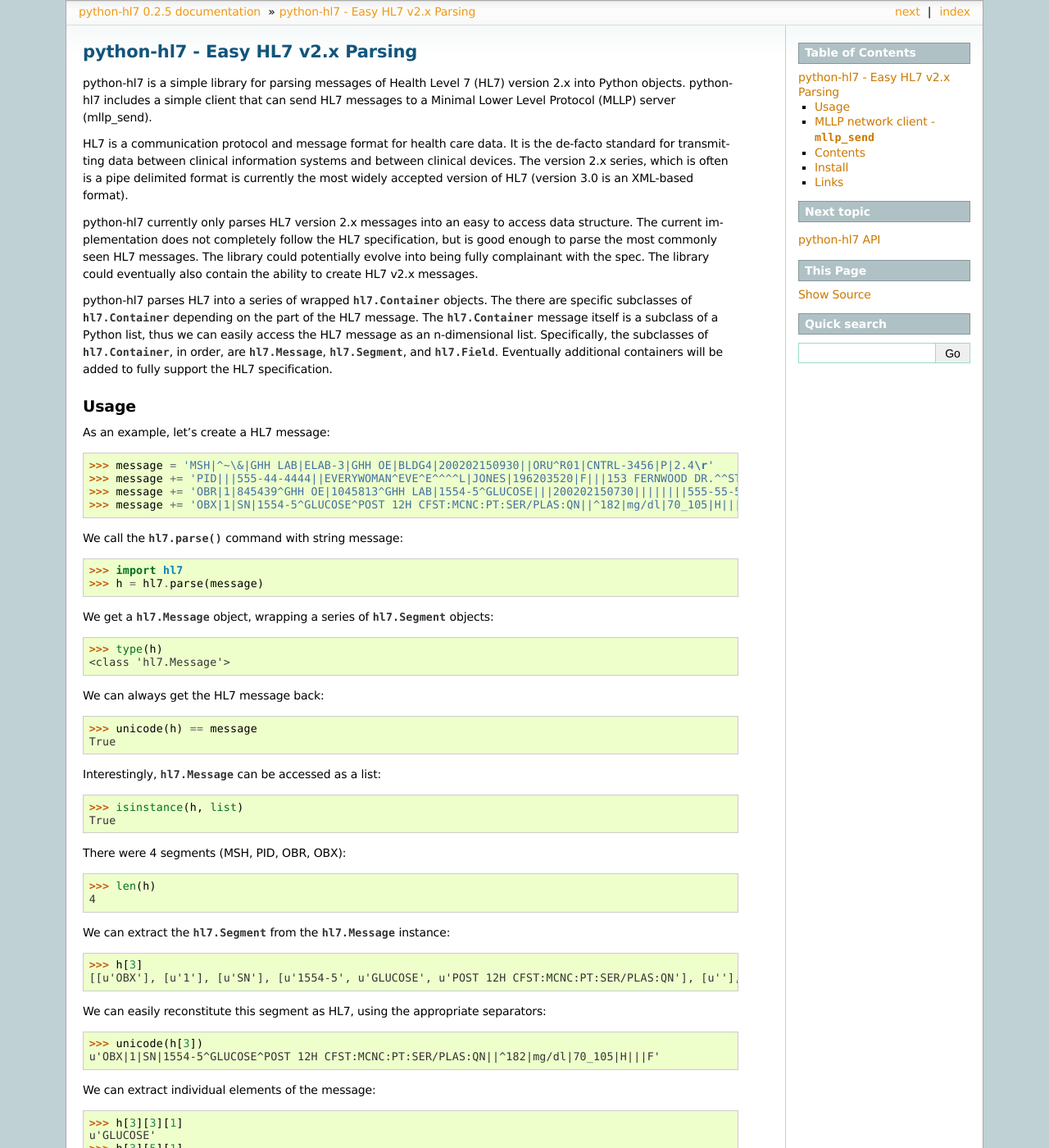
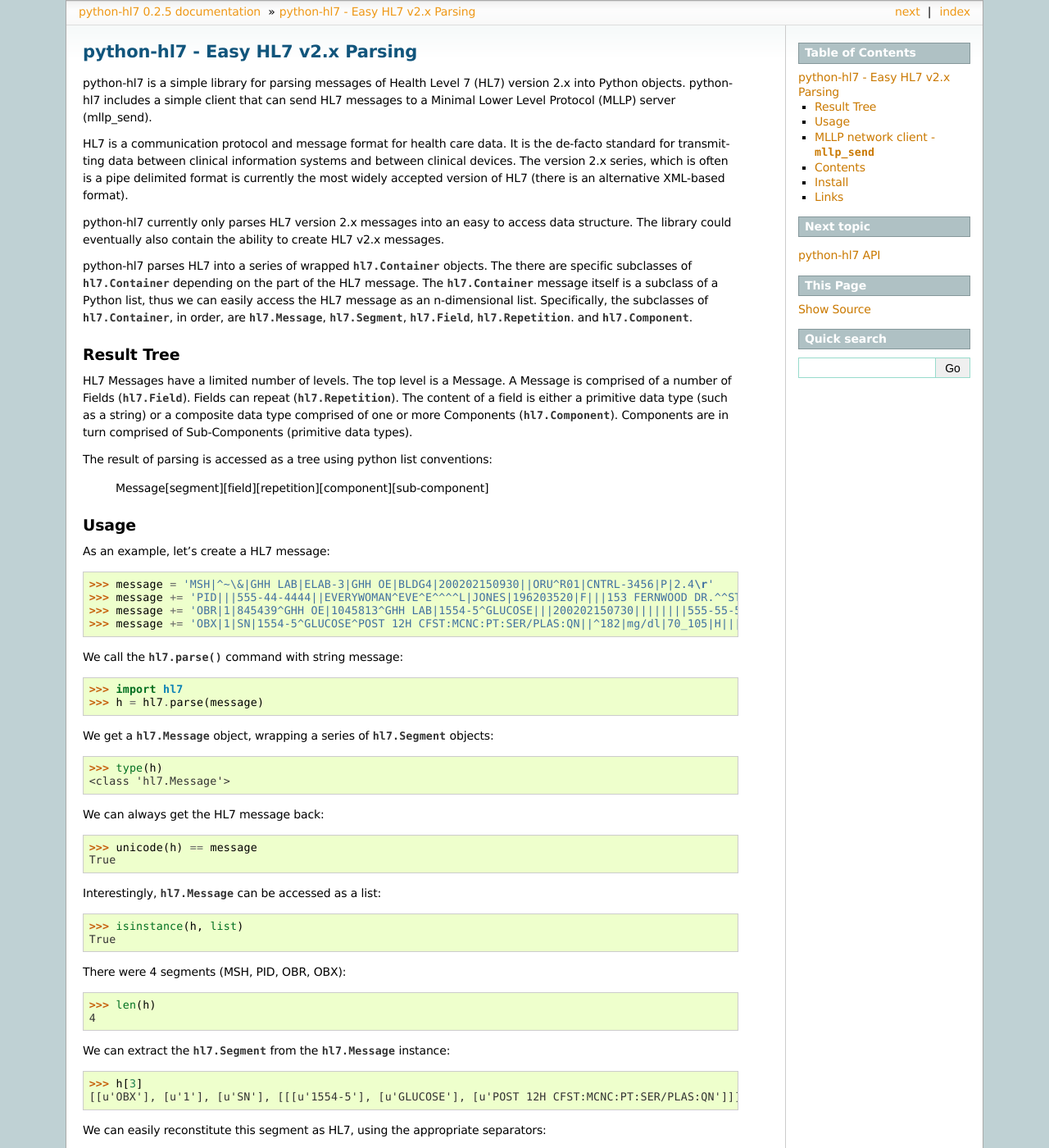
Before and after one commit to johnpaulett/python-hl7, a Sphinx documentation site: the page built from docs/index.rst, in a window 1280 px wide and 1400 px high. Shown: the whole window at 82% size. Built offline with Sphinx 7.4.7, drawn with Linux system fonts in a browser that asks for light colours; some of the changed text lies outside the part shown.

```diff
--- a/docs/index.rst
+++ b/docs/index.rst
@@ -10,16 +10,12 @@ HL7 is a communication protocol and message format for
 health care data. It is the de-facto standard for transmitting data
 between clinical information systems and between clinical devices.
 The version 2.x series, which is often is a pipe delimited format
-is currently the most widely accepted version of HL7 (version 3.0
-is an XML-based format).
+is currently the most widely accepted version of HL7 (there
+is an alternative XML-based format).
 
 python-hl7 currently only parses HL7 version 2.x messages into
-an easy to access data structure. The current implementation
-does not completely follow the HL7 specification, but is good enough
-to parse the most commonly seen HL7 messages. The library could
-potentially evolve into being fully complainant with the spec.
-The library could eventually also contain the ability to create
-HL7 v2.x messages.
+an easy to access data structure. The library could eventually
+also contain the ability to create HL7 v2.x messages.
 
 python-hl7 parses HL7 into a series of wrapped :py:class:`hl7.Container` objects.
 The there are specific subclasses of :py:class:`hl7.Container` depending on
@@ -27,9 +23,22 @@ the part of the HL7 message. The :py:class:`hl7.Container` message itself
 is a subclass of a Python list, thus we can easily access the
 HL7 message as an n-dimensional list. Specifically, the subclasses of
 :py:class:`hl7.Container`, in order, are :py:class:`hl7.Message`,
-:py:class:`hl7.Segment`, and :py:class:`hl7.Field`.
-Eventually additional containers will be added to fully support
-the HL7 specification.
+:py:class:`hl7.Segment`, :py:class:`hl7.Field`, :py:class:`hl7.Repetition`.
+and :py:class:`hl7.Component`.
+
+Result Tree
+-----------
+
+HL7 Messages have a limited number of levels. The top level is a Message.
+A Message is comprised of a number of Fields (:py:class:`hl7.Field`).
+Fields can repeat (:py:class:`hl7.Repetition`). The content of a field
+is either a primitive data type (such as a string) or a composite
+data type comprised of one or more Components (:py:class:`hl7.Component`). Components
+are in turn comprised of Sub-Components (primitive data types).
+
+The result of parsing is accessed as a tree using python list conventions:
+
+    Message[segment][field][repetition][component][sub-component]
 
 Usage
 -----
@@ -85,7 +94,7 @@ We can extract the :py:class:`hl7.Segment` from the
 .. doctest::
 
     >>> h[3]
-    [[u'OBX'], [u'1'], [u'SN'], [u'1554-5', u'GLUCOSE', u'POST 12H CFST:MCNC:PT:SER/PLAS:QN'], [u''], [u'', u'182'], [u'mg/dl'], [u'70_105'], [u'H'], [u''], [u''], [u'F']]
+    [[u'OBX'], [u'1'], [u'SN'], [[[u'1554-5'], [u'GLUCOSE'], [u'POST 12H CFST:MCNC:PT:SER/PLAS:QN']]], [u''], [[[u''], [u'182']]], [u'mg/dl'], [u'70_105'], [u'H'], [u''], [u''], [u'F']]
 
 We can easily reconstitute this segment as HL7, using the
 appropriate separators:
@@ -125,6 +134,38 @@ wrapper around :py:meth:`hl7.Message.segments` that returns the first matching
     >>> h.segment('PID')[3][0]
     u'555-44-4444'
 
+The result of parsing contains up to 5 levels. The last level is a non-container
+type.
+
+.. doctest::
+
+    >>> type(h)
+    <class 'hl7.Message'>
+
+    >>> type(h[3])
+    <class 'hl7.Segment'>
+
+    >>> type(h[3][3])
+    <class 'hl7.Field'>
+
+    >>> type(h[3][3][0])
+    <class 'hl7.Repetition'>
+
+    >>> type(h[3][3][0][1])
+    <class 'hl7.Component'>
+
+    >>> type(h[3][3][0][1][0])
+    <type 'unicode'>
+
+The parser only generates the levels which are present in the message.
+
+.. doctest::
+
+    >>> type(h[3][1])
+    <class 'hl7.Field'>
+
+    >>> type(h[3][1][0])
+    <type 'unicode'>
 
 MLLP network client - ``mllp_send``
 -----------------------------------
@@ -179,3 +221,5 @@ HL7 References:
 * `hl7.org <http://www.hl7.org/>`_
 * `OpenMRS's HL7 documentation <http://openmrs.org/wiki/HL7>`_
 * `Transport Specification: MLLP <http://www.hl7.org/v3ballot/html/infrastructure/transport/transport-mllp.html>`_
+* `HL7v2 Parsing <http://wiki.medical-objects.com.au/index.php/Hl7v2_parsing>`_
+* `HL7 Book <http://hl7book.net/index.php?title=HL7_version_2>`_
```
Also changed, not shown: other parts of docs/index.rst (+5 -4 lines), docs/accessors.rst (added, +237 -0 lines), docs/api.rst (+10 -1 lines), docs/changelog.rst (+16 -0 lines), hl7/__init__.py (+82 -51 lines).
